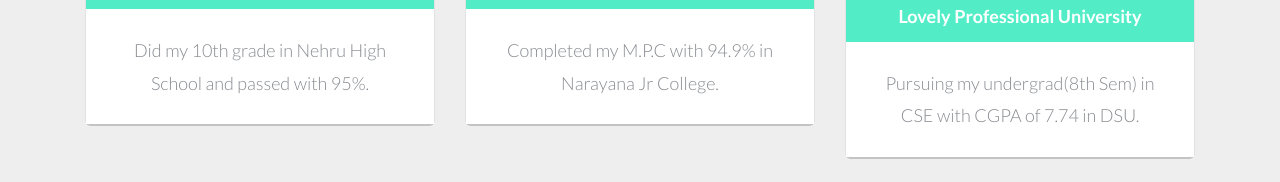
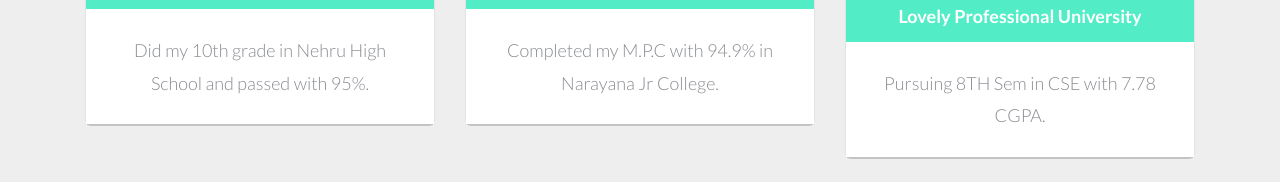
Before and after one commit to Shashidhar1998/Shashidhar1998.github.io, a plain HTML site: page index.html in a window 1280 px wide. Shown: the part 1342-1524 px from the top of the page. Drawn offline with Linux system fonts and the light colour scheme.

Commit message:
Update index.html

```diff
--- a/index.html
+++ b/index.html
@@ -89,7 +89,7 @@ border-radius: 50%;
 						<h4>Lovely Professional University</h4>
 					</div>
 					<div class="edu-grid-info">
-						<h5>Pursuing my undergrad(8th Sem) in CSE with CGPA of 7.74 in DSU.</h5>
+						<h5>Pursuing 8TH Sem in CSE with 7.78 CGPA.</h5>
 					</div>
 				</div>
 			</div>
```
